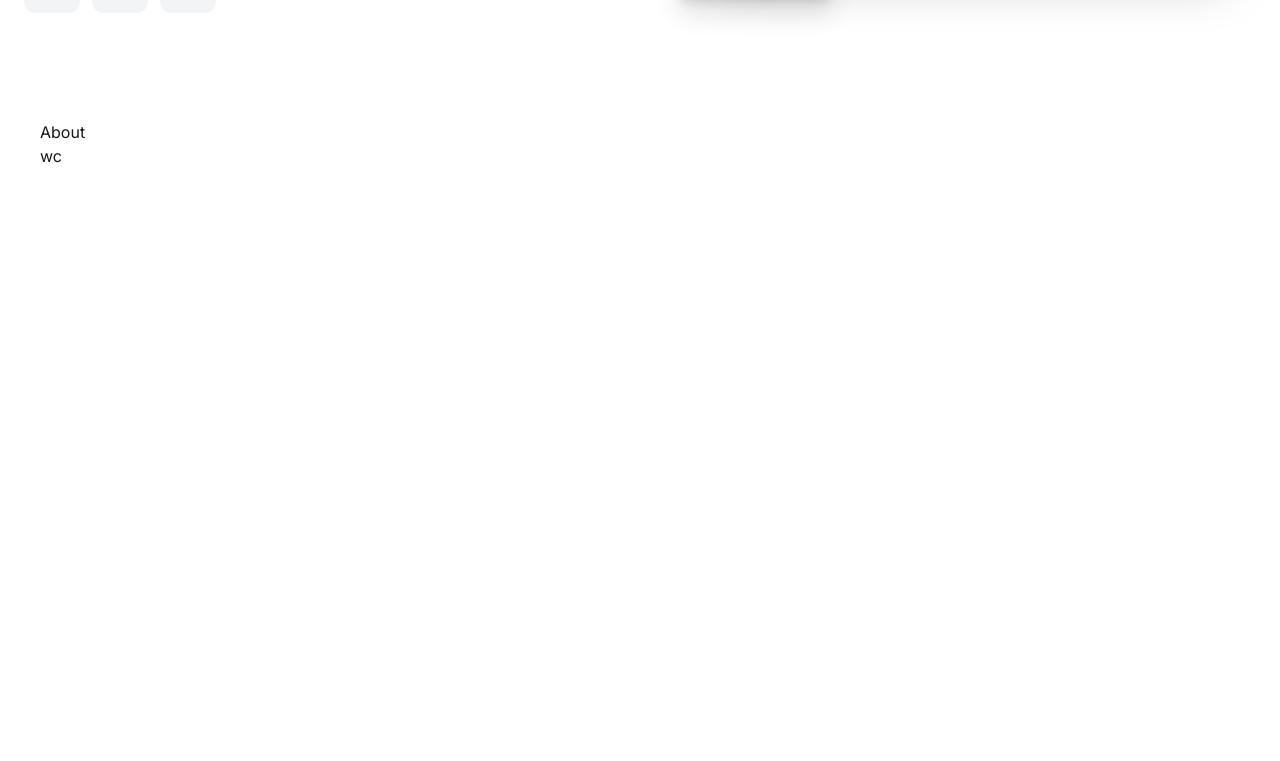
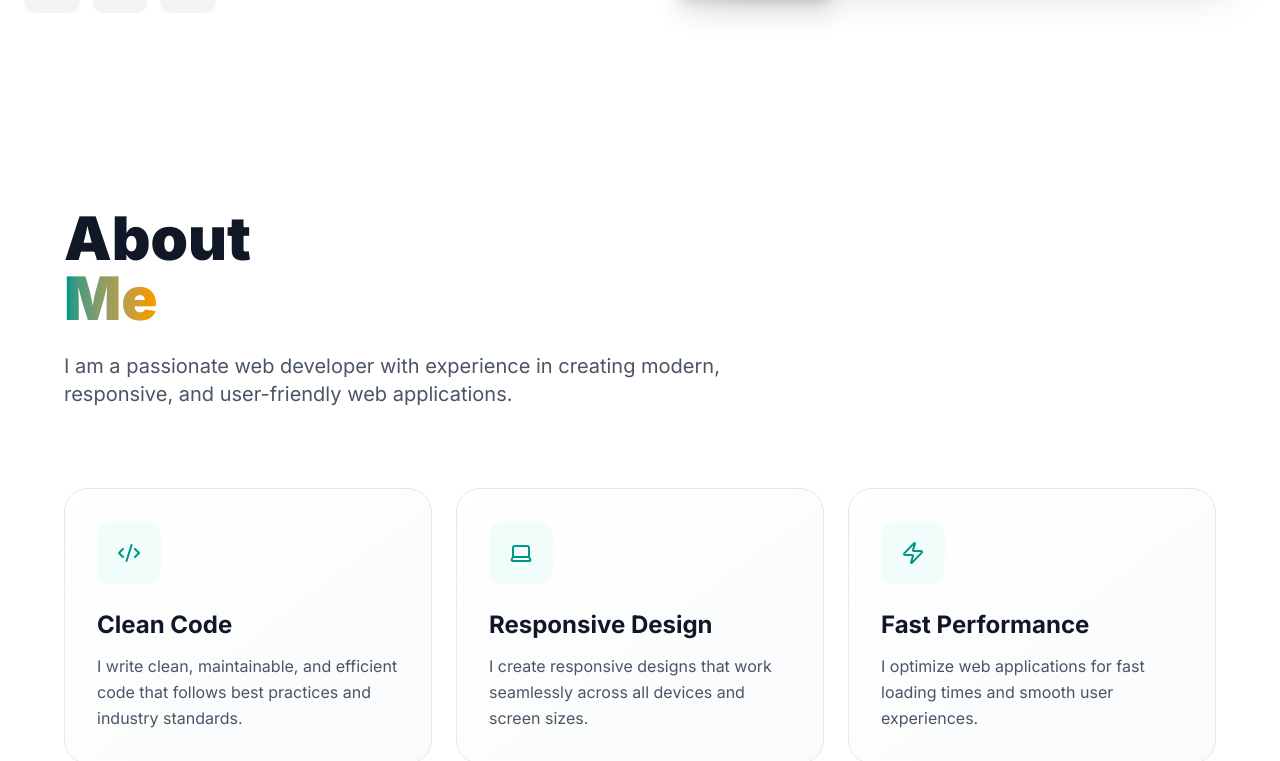
Before and after one commit to SaadkamalShaikhdev/Saad-Portfolio, a Next.js app: page / in a window 1280 px wide. Shown: the part 720-1481 px from the top of the page. Built offline with nearby package versions, Linux system fonts and the light colour scheme.

Commit message:
About section added

```diff
--- a/app/page.tsx
+++ b/app/page.tsx
@@ -1,7 +1,7 @@
 "use client";
 import { useTheme } from 'next-themes';
 import Image from 'next/image';
-import { Sparkles,Github, Linkedin, Mail, } from 'lucide-react';
+import { Sparkles, Github, Linkedin, Mail,CodeXml,Laptop,Zap } from 'lucide-react';
 export default function Home() {
   const { theme, setTheme } = useTheme();
 
@@ -14,7 +14,7 @@ export default function Home() {
             <div className='grid md:grid-cols-2 gap-12 items-center'>
               <div className='space-y-6'>
                 <div className='inline-flex items-center gap-2 px-4 py-2 bg-teal-50 dark:bg-teal-900/30 border border-teal-200 dark:border-teal-800 rounded-full'>
-                  <Sparkles className='w-4 h-4 text-teal-700' />  <span className='class="text-sm text-teal-700 dark:text-teal-300"'>Available for opportunities</span></div>
+                  <Sparkles className='w-4 h-4 text-teal-700' />  <span className='className="text-sm text-teal-700 dark:text-teal-300'>Available for opportunities</span></div>
                 <div className='space-y-2'>
                   <h1 className='text-6xl md:text-7xl lg:text-8xl font-black text-gray-900 dark:text-white leading-none'>Saad <br /><span className='text-transparent bg-clip-text bg-gradient-to-r from-teal-600 to-amber-500'>kamal</span>
                   </h1>                <p className='text-2xl md:text-3xl text-gray-700 dark:text-gray-300 font-medium'>Full Stack Developer</p>
@@ -26,12 +26,12 @@ export default function Home() {
                     <span className="group-hover:translate-x-1 transition-transform">→</span></button>
                   <button className="px-8 py-4 border-2 border-gray-300 dark:border-gray-600 text-gray-700 dark:text-gray-300 rounded-2xl hover:border-teal-500 hover:text-teal-600 dark:hover:border-teal-400 dark:hover:text-teal-400 transition-all duration-300 font-semibold">Get In Touch</button>
                 </div>
-                  <div className='flex gap-3 pt-2'>
-                    <a target='_blank'  className='p-4 bg-gray-100 dark:bg-gray-800 rounded-xl hover:bg-teal-50 dark:hover:bg-teal-900/30 hover:text-teal-600 dark:hover:text-teal-400 transition-all duration-300 dark:text-gray-300' href="https://github.com/SaadkamalShaikhdev"><Github /></a>
-                    <a target='_blank' className='p-4 bg-gray-100 dark:bg-gray-800 rounded-xl hover:bg-teal-50 dark:hover:bg-teal-900/30 hover:text-teal-600 dark:hover:text-teal-400 transition-all duration-300 dark:text-gray-300' href="https://www.linkedin.com/in/saadkamal-shaikh-887449398/"><Linkedin /></a>
-                     <a target='_blank' className='p-4 bg-gray-100 dark:bg-gray-800 rounded-xl hover:bg-teal-50 dark:hover:bg-teal-900/30 hover:text-teal-600 dark:hover:text-teal-400 transition-all duration-300 dark:text-gray-300' href="mailto:saadkamalshaikhdev@gmail.com"><Mail /></a>
-                  </div>
+                <div className='flex gap-3 pt-2'>
+                  <a target='_blank' className='p-4 bg-gray-100 dark:bg-gray-800 rounded-xl hover:bg-teal-50 dark:hover:bg-teal-900/30 hover:text-teal-600 dark:hover:text-teal-400 transition-all duration-300 dark:text-gray-300' href="https://github.com/SaadkamalShaikhdev"><Github /></a>
+                  <a target='_blank' className='p-4 bg-gray-100 dark:bg-gray-800 rounded-xl hover:bg-teal-50 dark:hover:bg-teal-900/30 hover:text-teal-600 dark:hover:text-teal-400 transition-all duration-300 dark:text-gray-300' href="https://www.linkedin.com/in/saadkamal-shaikh-887449398/"><Linkedin /></a>
+                  <a target='_blank' className='p-4 bg-gray-100 dark:bg-gray-800 rounded-xl hover:bg-teal-50 dark:hover:bg-teal-900/30 hover:text-teal-600 dark:hover:text-teal-400 transition-all duration-300 dark:text-gray-300' href="mailto:saadkamalshaikhdev@gmail.com"><Mail /></a>
                 </div>
+              </div>
 
               <div className='relative max-w-xl pb-10 pl-10'>
                 <div className='relative aspect-square rounded-3xl overflow-hidden border-4 border-gray-100 dark:border-gray-800 shadow-2xl'>
@@ -45,8 +45,29 @@ export default function Home() {
             </div>
           </div>
         </section>
-        <section className='h-screen p-10' id='About'>About
-          <div>wc</div>
+        <section className='py-32 px-6 dark:bg-gray-900 transition-colors relative overflow-hidden' id='About'><div className='container mx-auto relative z-10'>
+          <div className='max-w-6xl mx-auto'>
+            <div className='mb-20'>
+              <h2 className="text-5xl md:text-6xl font-black text-gray-900 dark:text-white mb-6">About<br /><span className="text-transparent bg-clip-text bg-gradient-to-r from-teal-600 to-amber-500">Me</span></h2>
+              <p className='text-xl text-gray-600 dark:text-gray-400 max-w-2xl'>I am a passionate web developer with experience in creating modern, responsive, and user-friendly web applications.</p>
+            </div>
+            <div className='grid md:grid-cols-3 mb-16 gap-6'>
+              <div className='group bg-gradient-to-br from-white to-gray-50 dark:from-gray-800 dark:to-gray-900 p-8 rounded-3xl border border-gray-200 dark:border-gray-700 hover:border-teal-500 dark:hover:border-teal-400 transition-all duration-300 hover:scale-105'><div className='w-16 h-16 bg-teal-50 dark:bg-teal-900/30 rounded-2xl flex items-center justify-center text-teal-600 dark:text-teal-400 mb-6 group-hover:scale-110 transition-transform'>
+                <CodeXml />
+              </div>
+              <h3 className='text-2xl font-bold text-gray-900 dark:text-white mb-3'>Clean Code</h3>
+              <p className='text-gray-600 dark:text-gray-400 leading-relaxed'>I write clean, maintainable, and efficient code that follows best practices and industry standards.</p></div>
+              <div className='group bg-gradient-to-br from-white to-gray-50 dark:from-gray-800 dark:to-gray-900 p-8 rounded-3xl border border-gray-200 dark:border-gray-700 hover:border-teal-500 dark:hover:border-teal-400 transition-all duration-300 hover:scale-105'> <div className='w-16 h-16 bg-teal-50 dark:bg-teal-900/30 rounded-2xl flex items-center justify-center text-teal-600 dark:text-teal-400 mb-6 group-hover:scale-110 transition-transform'>
+                <Laptop />
+              </div><h3 className='text-2xl font-bold text-gray-900 dark:text-white mb-3'>Responsive Design</h3>
+              <p className='text-gray-600 dark:text-gray-400 leading-relaxed'>I create responsive designs that work seamlessly across all devices and screen sizes.</p></div>
+              <div className='group bg-gradient-to-br from-white to-gray-50 dark:from-gray-800 dark:to-gray-900 p-8 rounded-3xl border border-gray-200 dark:border-gray-700 hover:border-teal-500 dark:hover:border-teal-400 transition-all duration-300 hover:scale-105'> <div className='w-16 h-16 bg-teal-50 dark:bg-teal-900/30 rounded-2xl flex items-center justify-center text-teal-600 dark:text-teal-400 mb-6 group-hover:scale-11₀ transition-transform'>
+                <Zap />
+              </div><h3 className='text-2xl font-bold text-gray-900 dark:text-white mb-3'>Fast Performance</h3>
+              <p className='text-gray-600 dark:text-gray-400 leading-relaxed'>I optimize web applications for fast loading times and smooth user experiences.</p></div>
+            </div>
+          </div>
+        </div>
         </section>
         <section className='h-screen p-10' id='Skill'>Skills
           <div>wc</div>
```
Also changed, not shown: 1 other file (tests, documents, lock files or other folders).
